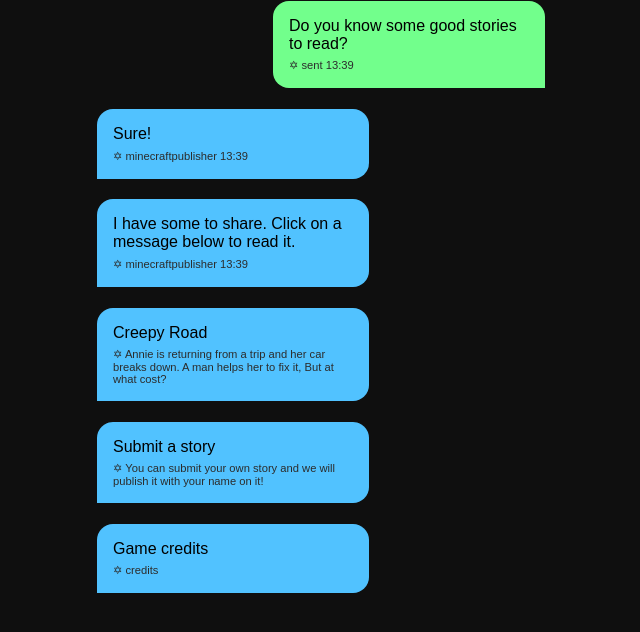
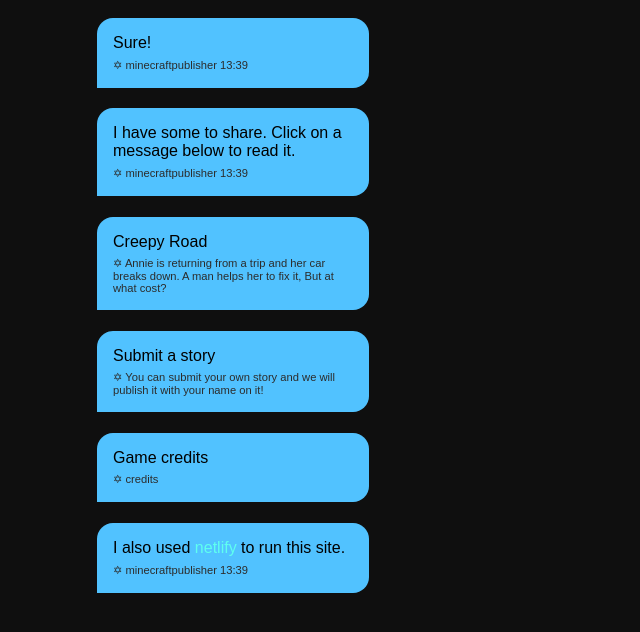
Before and after one commit to MinecraftPublisher/ghastly-app, a plain HTML site: page dist/index.html in a window 1280 px wide. Shown: the part 34-666 px from the top of the page, without its empty margins (319-959 px from the left). Drawn offline with Linux system fonts and the light colour scheme.

Commit message:
Updated gitignore, Added a readme, Improved credits and added the netlify badge.

```diff
--- a/dist/index.html
+++ b/dist/index.html
@@ -46,6 +46,9 @@
                                     window.location.href = `/read?pack=${story.url}&title=${story.name}&language=${story.language}`;
                                 };
                             }
+                            setTimeout(() => {
+                                message(false, 'I also used <a href="https://www.netlify.com">netlify</a> to run this site.');
+                            }, 200);
                         }, 500);
                     }, 800);
                 }, 800);
```
Also changed, not shown: README.md (added), dist/stories/credits.txt, 1 other file.
